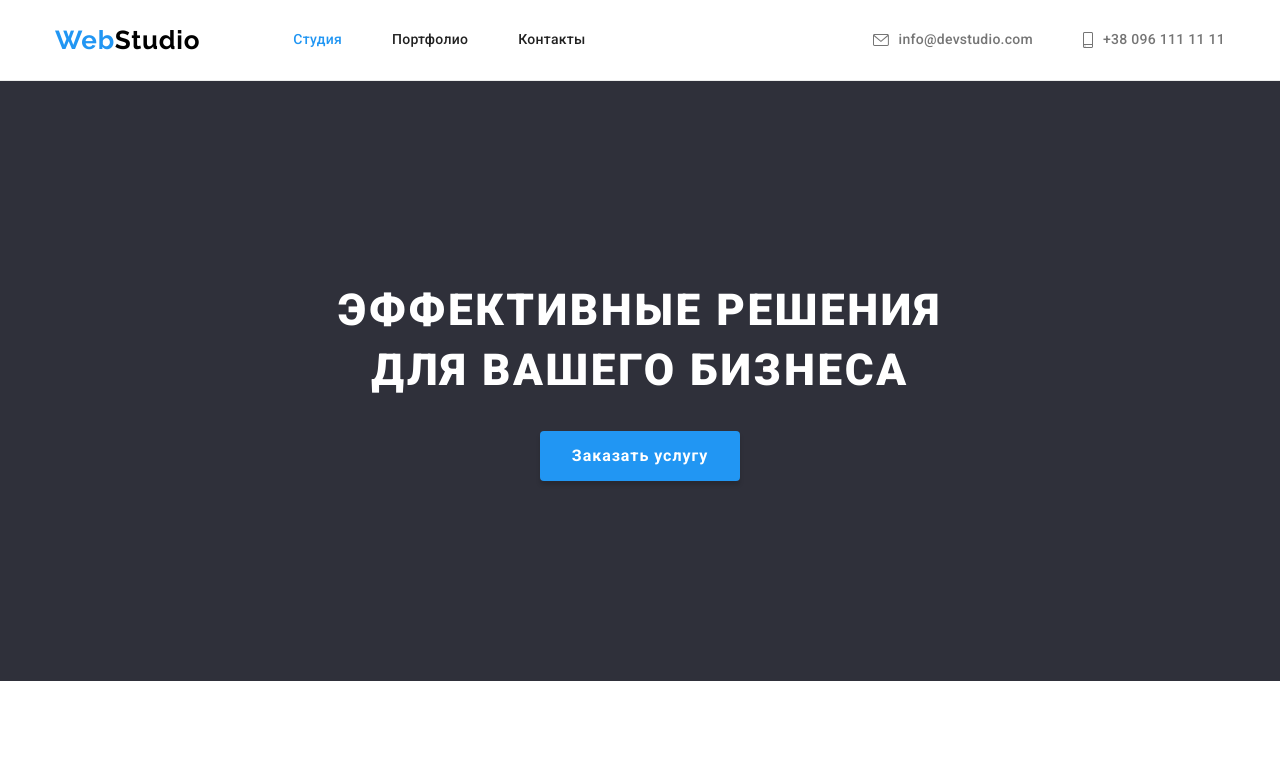
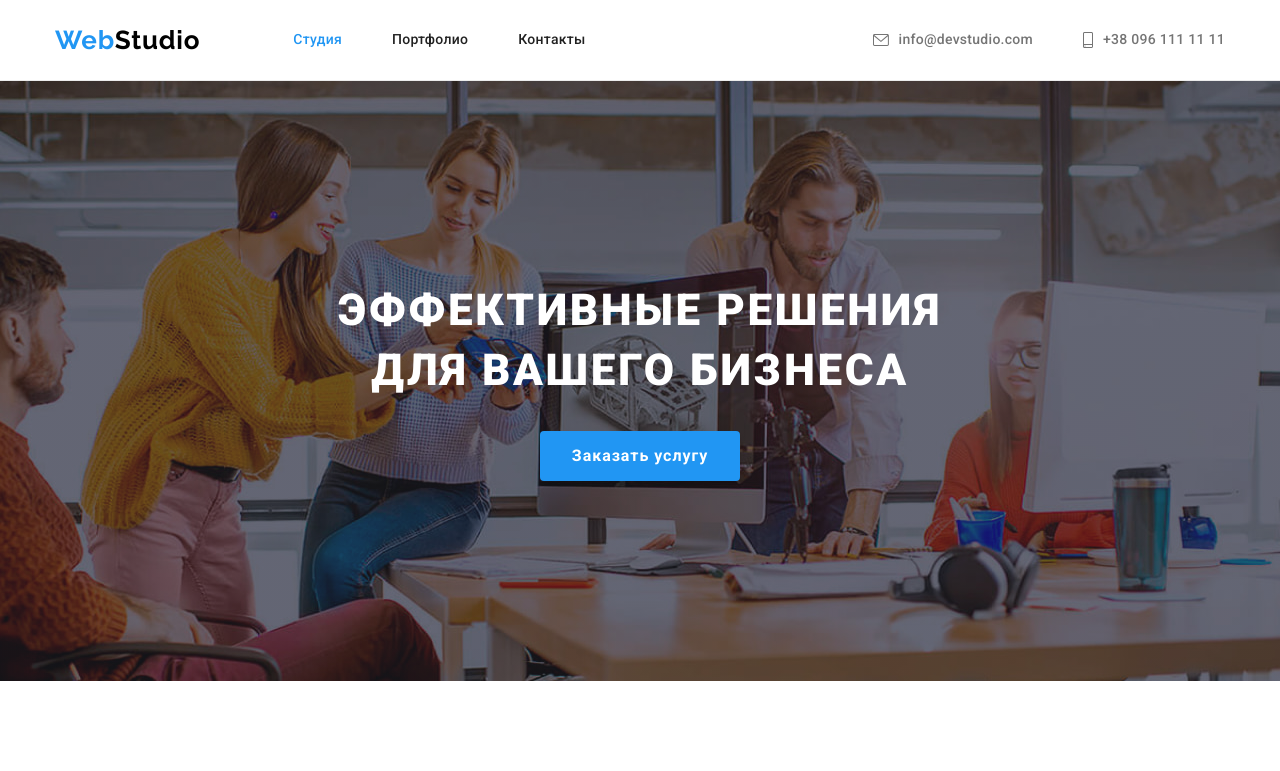
Before and after one commit to AnnaRakarchuk/goit-markup-hw-04, a plain HTML site: page index.html in a window 1280 px wide. Shown: the top 771 px of the page. Drawn offline with nearby package versions, Linux system fonts and the light colour scheme; the site is published under a folder, as on GitHub Pages, so addresses that start at the root find nothing.

Commit message:
Update background-image in hero

```diff
--- a/css/styles.css
+++ b/css/styles.css
@@ -200,7 +200,7 @@ img {
   margin-left: auto;
   margin-right: auto;
   background-image: linear-gradient(to right, rgba(47, 48, 58, 0.4), rgba(47, 48, 58, 0.4)),
-    url(/images/hero/bg-hero.jpg);
+    url(../images/hero/bg-hero.jpg);
   background-repeat: no-repeat;
   background-position: center;
   background-size: cover;
```
